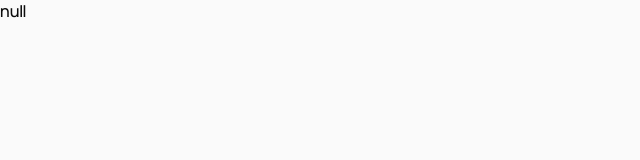
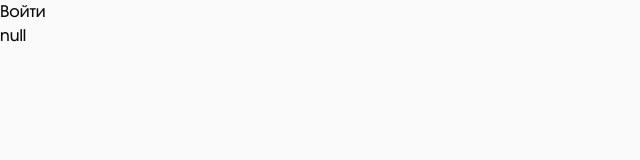
Before and after one commit to quinx-it/learnizy-frontend, a Next.js app: page /login in a window 1280 px wide. Shown: the top 160 px of the page, without its empty margins (0-640 px from the left). Built offline with nearby package versions, Linux system fonts and the light colour scheme.

Commit message:
fix: links

```diff
--- a/src/app/(application)/learn/exams/page.tsx
+++ b/src/app/(application)/learn/exams/page.tsx
@@ -0,0 +1,9 @@
+const ExamsPage = () => {
+  return (
+    <>
+        Exams Page
+    </>
+  )
+}
+
+export default ExamsPage
--- a/src/app/(application)/learn/knowledge-base/page.tsx
+++ b/src/app/(application)/learn/knowledge-base/page.tsx
@@ -0,0 +1,9 @@
+const KnowlegeBasePage = () => {
+  return (
+    <>
+        KnowlegeBase Page
+    </>
+  )
+}
+
+export default KnowlegeBasePage
--- a/src/app/(application)/learn/modules/page.tsx
+++ b/src/app/(application)/learn/modules/page.tsx
@@ -0,0 +1,9 @@
+const ModulesPage = () => {
+  return (
+    <>
+        Modules Page
+    </>
+  )
+}
+
+export default ModulesPage
--- a/src/app/(application)/learn/projects/page.tsx
+++ b/src/app/(application)/learn/projects/page.tsx
@@ -0,0 +1,9 @@
+const ProjectsPage = () => {
+  return (
+    <>
+        Projects Page
+    </>
+  )
+}
+
+export default ProjectsPage
--- a/src/app/(application)/learn/user-profile/page.tsx
+++ b/src/app/(application)/learn/user-profile/page.tsx
@@ -0,0 +1,9 @@
+const UserProfilePage = () => {
+  return (
+    <>
+        UserProfile Page
+    </>
+  )
+}
+
+export default UserProfilePage
--- a/src/app/(application)/login/page.tsx
+++ b/src/app/(application)/login/page.tsx
@@ -2,11 +2,18 @@
 
 import { useAppSelector } from '@/shared/hooks/redux';
 import { selectUser } from '@/store/slices/auth/selectors';
+import Link from 'next/link';
 
 function LoginPage() {
   const user = useAppSelector(selectUser);
 
-  return <div>{JSON.stringify(user)}</div>;
+  return (
+    <div>
+      <Link href="/learn">Войти</Link>
+      <br />
+      {JSON.stringify(user)}
+    </div>
+  );
 }
 
 export default LoginPage;
--- a/src/shared/app-pages/home-page/home-page.tsx
+++ b/src/shared/app-pages/home-page/home-page.tsx
@@ -4,7 +4,7 @@ import React from 'react';
 export const HomePage = () => {
   return (
     <React.Fragment>
-      <Heading>home page</Heading>
+      <Heading>Landing</Heading>
     </React.Fragment>
   );
 };
--- a/src/shared/components/navbar/constants.ts
+++ b/src/shared/components/navbar/constants.ts
@@ -11,7 +11,7 @@ export const constants = {
   links: [
     { href: '/learn', Icon: CubesMainIcon, label: 'Главная' },
     { href: '/learn/modules', Icon: StudentHatIcon, label: 'Модули' },
-    { href: '/learn/learn-base', Icon: DiscussionIcon, label: 'База знаний' },
+    { href: '/learn/knowledge-base', Icon: DiscussionIcon, label: 'База знаний' },
     { href: '/learn/exams', Icon: APlusIcon, label: 'Экзамены' },
     { href: '/learn/projects', Icon: ProjectsIcon, label: 'Проекты' },
     { href: '/learn/user-profile', Icon: PersonIcon, label: 'Профиль' },
--- a/src/shared/components/navbar/navbar.tsx
+++ b/src/shared/components/navbar/navbar.tsx
@@ -1,4 +1,4 @@
-'use-client';
+'use client';
 
 import Link from 'next/link';
 import { NavbarLink } from './navbar-link';
@@ -22,7 +22,7 @@ export const Navbar = () => {
           return <NavbarLink key={label} href={href} Icon={Icon} label={label} />;
         })}
       </div>
-      <NavbarLink href="#" Icon={ExitIcon} label="Выход" className="mt-auto" />
+      <NavbarLink href="/login" Icon={ExitIcon} label="Выход" className="mt-auto" />
     </nav>
   );
 };
```
